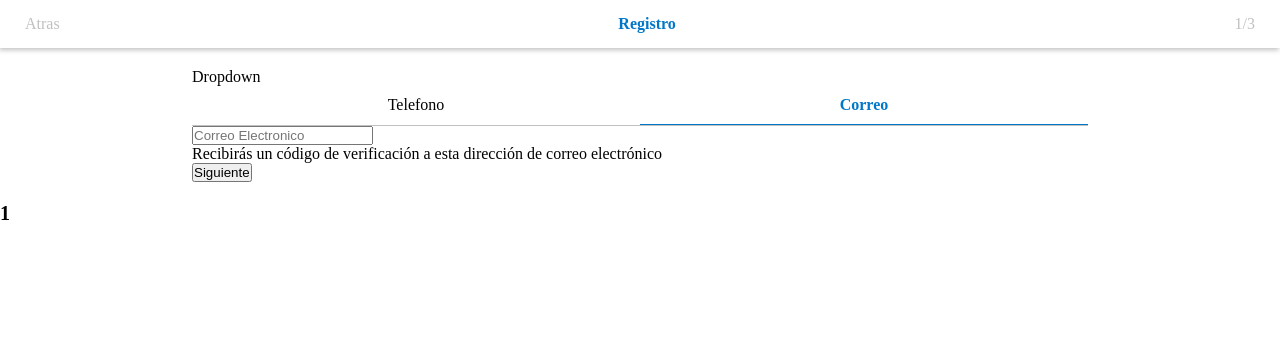
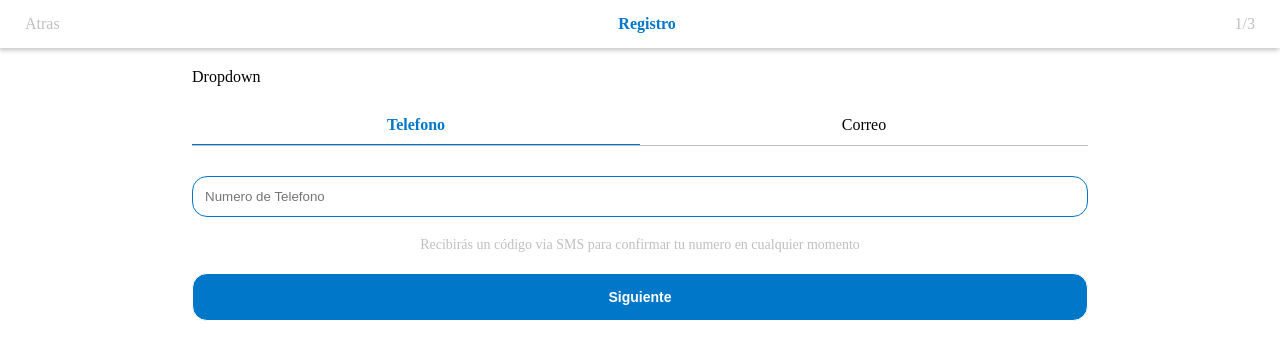
Before and after one commit to Dalfonzo/sabi, a React (Create React App) app: page / in a window 1280 px wide. Shown: the top 360 px of the page. Built offline with nearby package versions, Linux system fonts and the light colour scheme.

Commit message:
avance en estilos

```diff
--- a/src/components/App.tsx
+++ b/src/components/App.tsx
@@ -2,11 +2,7 @@ import React from 'react';
 import RegisterForm from './register-form/RegisterForm';
 
 const App = () => {
-  return (
-    <div>
-      <RegisterForm />
-    </div>
-  );
+  return <RegisterForm />;
 };
 
 export default App;
--- a/src/components/header/Header.tsx
+++ b/src/components/header/Header.tsx
@@ -9,7 +9,7 @@ interface Props {
 const Header: React.FC<Props> = ({ step, previousState }) => {
   return (
     <div className={styles.container}>
-      <div className={styles.btn} onClick={previousState}>
+      <div className={styles.back} onClick={previousState}>
         {step < 4 ? 'Atras' : ''}
       </div>
       <div className={styles.highlight}>
--- a/src/components/header/styles.module.scss
+++ b/src/components/header/styles.module.scss
@@ -12,8 +12,8 @@
   -webkit-box-shadow: -1px 2px 5px 0px $gray;
   -moz-box-shadow: -1px 2px 5px 0px $gray;
 
-  .btn {
-    @include btn;
+  .back {
+    cursor: pointer;
   }
 
   .highlight {
--- a/src/components/register-form-steps/UserCodeVerification.tsx
+++ b/src/components/register-form-steps/UserCodeVerification.tsx
@@ -1,5 +1,6 @@
 import React, { Dispatch, SetStateAction } from 'react';
 import useForm from '../../hooks/useForm';
+import styles from './styles.module.scss';
 
 interface Props {
   nextStep: () => void;
@@ -15,9 +16,11 @@ const UserCode: React.FC<Props> = ({ values, nextStep, setValues }) => {
   );
 
   return (
-    <div>
-      <p>Ingresa tu código de verificación</p>
-      <p>Ingresa el codigo enviado a {values.email || values.phoneNumber}</p>
+    <div className={styles.container}>
+      <p className={styles.title}>Ingresa tu código de verificación</p>
+      <p className={styles.secondary_text}>
+        Ingresa el codigo enviado a {values.email || values.phoneNumber}
+      </p>
       <form onSubmit={onSubmitHandler}>
         <input
           type="text"
@@ -25,10 +28,16 @@ const UserCode: React.FC<Props> = ({ values, nextStep, setValues }) => {
           placeholder="Código de Confirmación"
           value={values.code}
         />
-        <input type="submit" value="confirmar código" />
+        <input
+          type="submit"
+          value="confirmar código"
+          className={styles.filled_btn}
+        />
       </form>
-      <p>¿No has recibido tu código de confirmación?</p>
-      <button>Volver a enviar codigo</button>
+      <p className={styles.primary_text}>
+        ¿No has recibido tu código de confirmación?
+      </p>
+      <button className={styles.empty_btn}>Volver a enviar codigo</button>
     </div>
   );
 };
--- a/src/components/register-form-steps/UserContactInfo.tsx
+++ b/src/components/register-form-steps/UserContactInfo.tsx
@@ -1,7 +1,6 @@
 import React, { useState, Dispatch, SetStateAction } from 'react';
 import Tabs from '../tabs/Tabs';
 import useForm from '../../hooks/useForm';
-
 import styles from './styles.module.scss';
 
 interface Props {
@@ -11,7 +10,7 @@ interface Props {
 }
 
 const UserContactInfo: React.FC<Props> = ({ values, nextStep, setValues }) => {
-  const [selectedTab, setSelectedTab] = useState(1);
+  const [selectedTab, setSelectedTab] = useState(0);
   const [onChangeHandler, onSubmitHandler] = useForm(
     values,
     nextStep,
@@ -28,7 +27,7 @@ const UserContactInfo: React.FC<Props> = ({ values, nextStep, setValues }) => {
             placeholder="Correo Electronico"
             value={values.email}
           />
-          <p>
+          <p className={styles.secondary_text}>
             Recibirás un código de verificación a esta dirección de correo
             electrónico
           </p>
@@ -43,7 +42,7 @@ const UserContactInfo: React.FC<Props> = ({ values, nextStep, setValues }) => {
           placeholder="Numero de Telefono"
           value={values.phoneNumber}
         />
-        <p>
+        <p className={styles.secondary_text}>
           Recibirás un código via SMS para confirmar tu numero en cualquier
           momento
         </p>
@@ -57,7 +56,11 @@ const UserContactInfo: React.FC<Props> = ({ values, nextStep, setValues }) => {
       <Tabs selectedTab={selectedTab} setSelectedTab={setSelectedTab} />
       <form onSubmit={onSubmitHandler}>
         {renderForm(selectedTab)}
-        <input type="submit" value="Siguiente" />
+        <input
+          type="submit"
+          value="Siguiente"
+          className={`${styles.filled_btn}`}
+        />
       </form>
     </div>
   );
--- a/src/components/register-form-steps/UserDetails.tsx
+++ b/src/components/register-form-steps/UserDetails.tsx
@@ -1,5 +1,6 @@
 import React, { Dispatch, SetStateAction } from 'react';
 import useForm from '../../hooks/useForm';
+import styles from './styles.module.scss';
 
 interface Props {
   nextStep: () => void;
@@ -15,9 +16,11 @@ const UserDetails: React.FC<Props> = ({ values, nextStep, setValues }) => {
   );
 
   return (
-    <div>
-      <p>Escoge un nombre de usuario y una contraseña</p>
-      <p>puedes cambiarlos más tarde</p>
+    <div className={styles.container}>
+      <p className={styles.title}>
+        Escoge un nombre de usuario y una contraseña
+      </p>
+      <p className={styles.secondary_text}>puedes cambiarlos más tarde</p>
 
       <form onSubmit={onSubmitHandler}>
         <input
@@ -38,7 +41,7 @@ const UserDetails: React.FC<Props> = ({ values, nextStep, setValues }) => {
           placeholder="confirma tu contraseña"
           value={values.passwordConfirmation}
         />
-        <input type="submit" value="Finalizar" />
+        <input type="submit" value="Finalizar" className={styles.filled_btn} />
       </form>
     </div>
   );
--- a/src/components/register-form-steps/styles.module.scss
+++ b/src/components/register-form-steps/styles.module.scss
@@ -4,4 +4,49 @@
   font-size: $normal;
   width: 70%;
   margin: 2rem auto;
+
+  input:not([type='submit']) {
+    padding: 1.2rem;
+    width: 100%;
+    border-radius: 15px;
+    outline: none;
+    margin: 1rem 0;
+    border: 1px solid $main-blue;
+  }
+
+  .title {
+    margin: 1.5rem auto;
+    width: 70%;
+    color: $main-blue;
+    font-size: $x-big;
+    text-align: center;
+  }
+
+  .secondary_text {
+    width: 90%;
+    font-size: $small;
+    color: $gray;
+    text-align: center;
+    margin: 1rem auto;
+  }
+
+  .primary_text {
+    width: 90%;
+    font-size: $normal;
+    color: $main-blue;
+    text-align: center;
+    margin: 1rem auto 0;
+  }
+
+  .filled_btn {
+    color: $white;
+    background-color: $main-blue;
+    @include btn;
+  }
+
+  .empty_btn {
+    color: $main-blue;
+    background-color: $white;
+    @include btn;
+  }
 }
--- a/src/components/register-form/RegisterForm.tsx
+++ b/src/components/register-form/RegisterForm.tsx
@@ -52,7 +52,6 @@ const RegisterForm = () => {
     <div>
       <Header step={step} previousState={previousStep} />
       {renderView(step)}
-      <h1>{step}</h1>
     </div>
   );
 };
--- a/src/components/tabs/styles.module.scss
+++ b/src/components/tabs/styles.module.scss
@@ -5,14 +5,14 @@
   display: flex;
   justify-content: space-evenly;
   list-style: none;
-  margin: auto;
+  margin: 2rem auto;
   border-bottom: 1px solid $gray;
 
   .tab_option {
     flex: 1;
     text-align: center;
     padding: 1rem 0;
-    @include btn;
+    cursor: pointer;
   }
 
   .selected {
--- a/src/index.scss
+++ b/src/index.scss
@@ -1,4 +1,5 @@
 /* Colores */
+$white: #fff;
 $main-blue: #0077c8;
 $inactive-blue: #b9d9eb;
 $error-red: #fc003c;
@@ -8,15 +9,29 @@ $gray: rgb(192, 192, 192);
 /* Fin de Colores */
 
 /* Tamaños de fuente */
+$small: 1.4rem;
 $normal: 1.6rem;
+$medium: 1.8rem;
+$big: 2rem;
+$x-big: 2.4rem;
 /* Fin de tamaños de fuente */
+
 /* Mixins */
 @mixin highlight {
   color: $main-blue;
   font-weight: 600;
 }
+
 @mixin btn {
   cursor: pointer;
+  margin: 1rem auto;
+  padding: 1.5rem;
+  width: 100%;
+  border-radius: 15px;
+  outline: none;
+  font-size: $small;
+  border: 1px solid currentColor;
+  font-weight: 600;
 }
 /*Fin de Mixins  */
 
@@ -36,4 +51,5 @@ html {
   box-sizing: border-box;
   font-size: 62.5%;
 }
+
 /* Fin de Resets */
```
